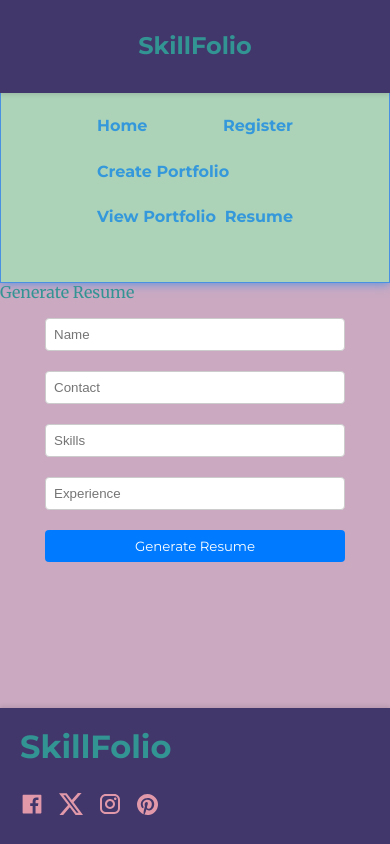
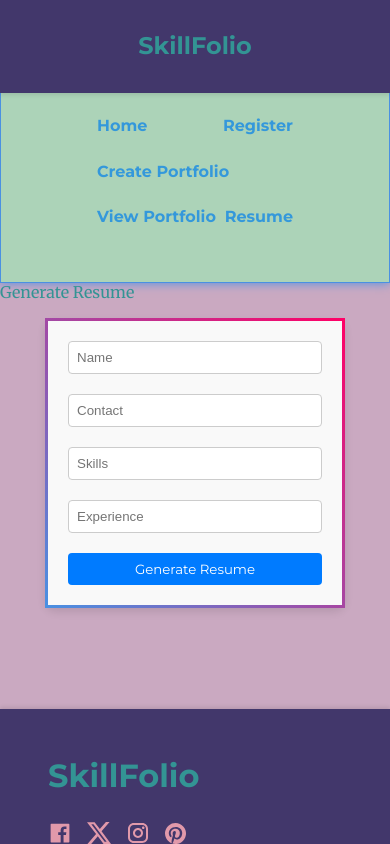
Before and after one commit to KhushbuShukla008/capstone-skillfolio, a React (Vite) app: page /resume in a window 390 px wide. Built offline with nearby package versions, Linux system fonts and the light colour scheme.

Commit message:
worked on css

```diff
--- a/src/components/CreatePortfolioForm/CreatePortfolioForm.jsx
+++ b/src/components/CreatePortfolioForm/CreatePortfolioForm.jsx
@@ -125,7 +125,8 @@ if (loading) {
     }
 
 return (
-    <form onSubmit={handleSubmit} className="create-portfolio-form">
+    <div className='create-portfolio'>
+    <form onSubmit={handleSubmit} className="create-portfolio_form">
     <label htmlFor="repo">Select Repository:</label>
     <select
         id="repo"
@@ -164,6 +165,7 @@ return (
     />
     <button type="submit">Create Portfolio</button>
     </form>
+    </div>
 );
 }
 
--- a/src/components/CreatePortfolioForm/CreatePortfolioForm.scss
+++ b/src/components/CreatePortfolioForm/CreatePortfolioForm.scss
@@ -1,13 +1,26 @@
+
+
 form {
     display: flex;
     flex-direction: column;
     max-width: 300px;
+    top: 50%;
+    right: 2rem;
     margin: auto;
+    padding: 20px;
+    border: 3px solid;
+    border-image-slice: 1;
+    border-image-source: linear-gradient(45deg, #4a90e2, #f06);
+    box-shadow: 0px 4px 8px rgba(0, 0, 0, 0.1);
+    border-radius: 10px;
+    background-color: #f9f9f9;
 }
 
 input {
     margin-bottom: 10px;
     padding: 10px;
+    border-radius: 5px;
+    border: 1px solid #ddd;
 }
 
 button {
@@ -15,4 +28,11 @@ button {
     background-color: #333;
     color: white;
     border: none;
+    cursor: pointer;
+    border-radius: 5px;
+    transition: background-color 0.3s;
+
+    &:hover {
+        background-color: #555;
+    }
 }
--- a/src/components/Footer/Footer.scss
+++ b/src/components/Footer/Footer.scss
@@ -3,6 +3,8 @@
 @use '../../styles/typography' as *;
 
 .footer {
+    position: fixed;
+    bottom: 0;
     display: flex;
     justify-content: space-between;
     align-items: center;
@@ -16,11 +18,17 @@
 
     .footer-left {
     font-family: 'Merriweather', serif;
+    @include tablet{
+        margin-top: -7rem;
+    }
     }
 
     .footer-right {
     display: flex;
     gap: 15px;
+    @include tablet{
+        margin-right: 2rem;
+    }
     }
     .social-media__icon {
     width: 24px;
@@ -35,15 +43,20 @@
 
 @media (max-width: 768px) {
     .footer {
+
         flex-direction: column;
         align-items: flex-start;
+        padding: 1rem;
+        height: 16%;
     }
 
     .footer-left {
         margin-bottom: 10px;
+
     }
 
     .footer-right {
     justify-content: flex-start;
+    margin-left: 2rem;
     }
 }
--- a/src/pages/CreatePortfolio/CreatePortfolio.jsx
+++ b/src/pages/CreatePortfolio/CreatePortfolio.jsx
@@ -1,5 +1,6 @@
 import React from "react";
 import CreatePortfolioForm from "../../components/CreatePortfolioForm/CreatePortfolioForm";
+import './CreatePortfolio.scss';
 
 function CreatePortfolioPage() {
     return (
--- /dev/null
+++ b/src/pages/CreatePortfolio/CreatePortfolio.scss
@@ -0,0 +1,8 @@
+@use '../../styles/mixins' as *;
+
+h1{
+    margin-top: 2rem;
+    margin-left: 2rem;
+    @include tablet{
+    margin-top: 8rem;
+}}
--- a/src/pages/ViewPortfolio/ViewPortfolio.jsx
+++ b/src/pages/ViewPortfolio/ViewPortfolio.jsx
@@ -2,7 +2,7 @@ import React, { useEffect, useState } from 'react';
 import axios from 'axios';
 import { Link } from 'react-router-dom';
 import Portfolio from '../../components/Portfolio/Portfolio';
-
+import './ViewPortfolio.scss';
 function ViewPortfolio() {
 const [portfolioData, setPortfolioData] = useState(null);
 const [loading, setLoading] = useState(true);
@@ -49,7 +49,7 @@ if (error) {
 
 if (!portfolioData || portfolioData.length === 0) {
     return (
-    <p>No portfolio data available yet. Please{' '}
+    <p className='view-data'>No portfolio data available yet. Please{' '}
     <Link to="/createportfolio">add some projects!</Link>
     </p>
     );
--- a/src/pages/ViewPortfolio/ViewPortfolio.scss
+++ b/src/pages/ViewPortfolio/ViewPortfolio.scss
@@ -0,0 +1,9 @@
+@use "../../styles/mixins" as *;
+
+.view-data{
+    margin-top: 2rem;
+    margin-left: 2rem;
+    @include tablet{
+    margin-top: 8rem;
+    }
+}
--- a/src/styles/_mixins.scss
+++ b/src/styles/_mixins.scss
@@ -1,6 +1,6 @@
 
 @mixin tablet {
-    @media (min-width: 47.9375rem) {
+    @media (min-width: 48rem) {
     @content;
     }
 }
--- a/src/styles/_typography.scss
+++ b/src/styles/_typography.scss
@@ -35,7 +35,7 @@ h3 {
 }
 
 p {
-    margin-bottom: $spacing-base;
+
     font-size: $font-size-base;
 }
 
```
